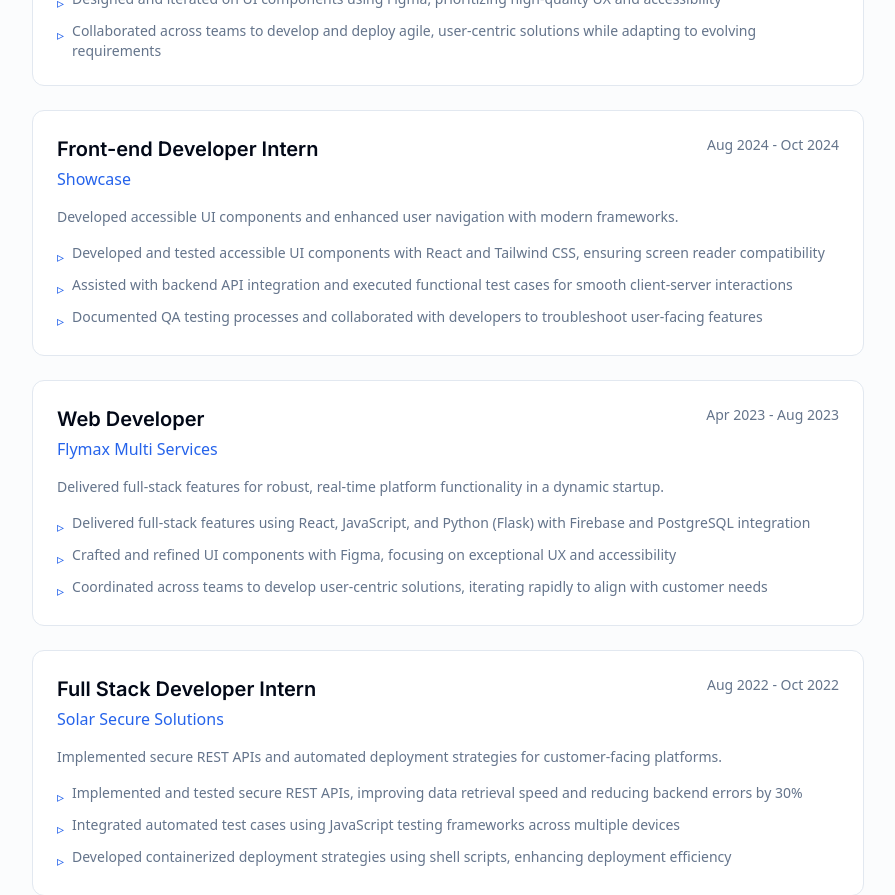
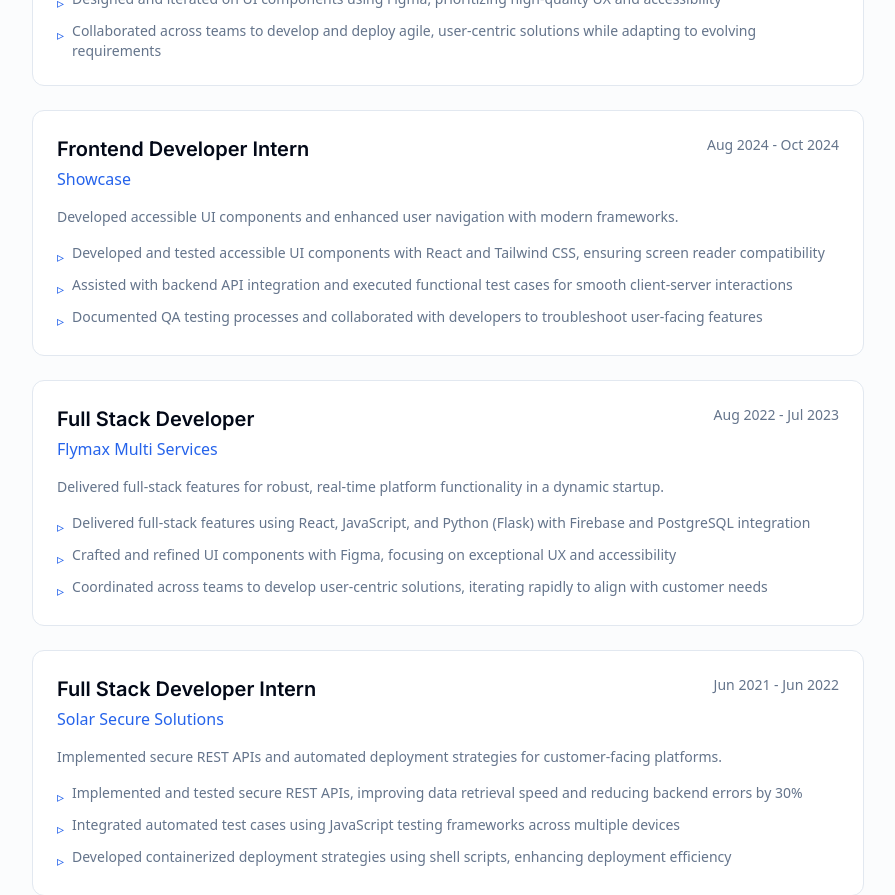
Before and after one commit to kiranvasala24/Personal-Portfolio, a Next.js app: page / in a window 1280 px wide. Shown: the part 3400-4295 px from the top of the page, without its empty margins (192-1087 px from the left). Built offline with nearby package versions, Linux system fonts and the light colour scheme.

Commit message:
Minor Date changes

```diff
--- a/components/Experience.tsx
+++ b/components/Experience.tsx
@@ -7,7 +7,7 @@
 
   const experiences = [
     {
-      title: "Full Stack Developer Intern",
+      title: "Full Stack Developer",
       company: "FilmyAI",
       period: "Oct 2024 - Present",
       description: "Engineering full-stack features in a fast-paced startup environment with focus on scalability and UX.",
@@ -18,7 +18,7 @@
       ],
     },
     {
-      title: "Front-end Developer Intern",
+      title: "Frontend Developer Intern",
       company: "Showcase",
       period: "Aug 2024 - Oct 2024",
       description: "Developed accessible UI components and enhanced user navigation with modern frameworks.",
@@ -29,9 +29,9 @@
       ],
     },
     {
-      title: "Web Developer",
+      title: "Full Stack Developer",
       company: "Flymax Multi Services",
-      period: "Apr 2023 - Aug 2023",
+      period: "Aug 2022 - Jul 2023",
       description: "Delivered full-stack features for robust, real-time platform functionality in a dynamic startup.",
       achievements: [
         "Delivered full-stack features using React, JavaScript, and Python (Flask) with Firebase and PostgreSQL integration",
@@ -42,7 +42,7 @@
     {
       title: "Full Stack Developer Intern",
       company: "Solar Secure Solutions",
-      period: "Aug 2022 - Oct 2022",
+      period: "Jun 2021 - Jun 2022",
       description: "Implemented secure REST APIs and automated deployment strategies for customer-facing platforms.",
       achievements: [
         "Implemented and tested secure REST APIs, improving data retrieval speed and reducing backend errors by 30%",
```
